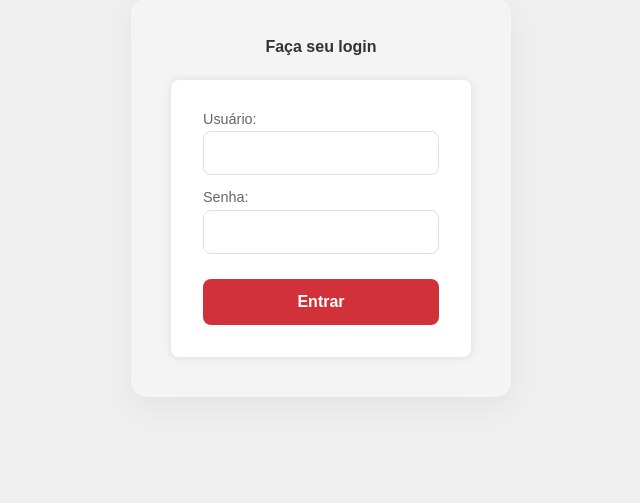
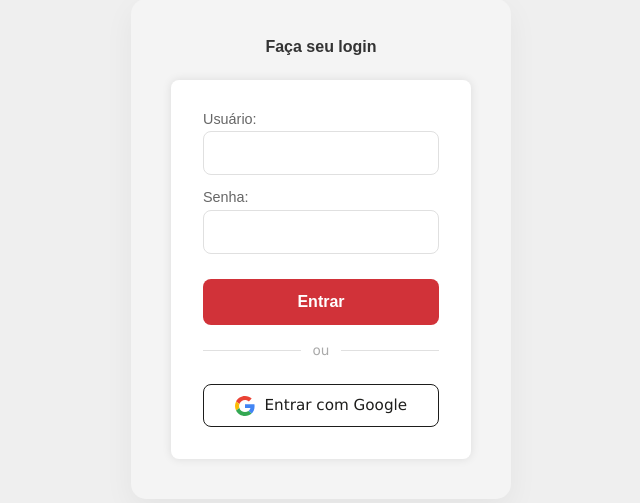
Before and after one commit to oliveiramilena/projeto-integrador-1, a Flask app: page /login in a window 1280 px wide. Shown: the part 141-644 px from the top of the page, without its empty margins (319-959 px from the left). Run offline with Flask 3, Linux system fonts and the light colour scheme.

Commit message:
feat: add social login (google gloud oauth)

```diff
--- a/app/__init__.py
+++ b/app/__init__.py
@@ -2,6 +2,7 @@ from flask import Flask
 from app import controllers
 from app.config import Config
 from app.ext import database, login_manager
+from app.ext import oauth
 import app.models  # noqa: F401
 
 
@@ -10,6 +11,7 @@ def create_app():
     app.config.from_object(Config)
     database.init_app(app)
     login_manager.init_app(app)
+    oauth.init_app(app)
     controllers.init_app(app)
 
     return app
--- a/app/config.py
+++ b/app/config.py
@@ -14,3 +14,5 @@ class Config:
         database=os.getenv("DB_NAME", "pi_database"),
     )
     SECRET_KEY = os.getenv("SECRET_KEY", "secret")
+    GOOGLE_CLIENT_ID = os.getenv("GOOGLE_CLIENT_ID")
+    GOOGLE_CLIENT_SECRET = os.getenv("GOOGLE_CLIENT_SECRET")
--- a/app/controllers/auth.py
+++ b/app/controllers/auth.py
@@ -1,7 +1,9 @@
-from flask import Blueprint, flash, redirect, render_template, request
+from flask import Blueprint, flash, redirect, render_template, request, url_for
 from werkzeug.security import check_password_hash
 from flask_login import login_user, logout_user, login_required
 
+from app.ext.database import db
+from app.ext.oauth import oauth
 from app.models.user import User
 
 auth = Blueprint("auth", __name__)
@@ -35,3 +37,40 @@ def login():
 def logout():
     logout_user()
     return redirect("/")
+
+
+@auth.route("/auth/google")
+def google_login():
+    redirect_uri = url_for("auth.google_callback", _external=True)
+    return oauth.google.authorize_redirect(redirect_uri)
+
+
+@auth.route("/auth/google/callback")
+def google_callback():
+    token = oauth.google.authorize_access_token()
+    userinfo = token.get("userinfo")
+
+    if not userinfo:
+        flash("Não foi possível obter as informações do Google.")
+        return redirect(url_for("auth.login"))
+
+    google_id = userinfo["sub"]
+    email = userinfo["email"]
+    name = userinfo.get("name", email)
+
+    user = User.query.filter_by(google_id=google_id).first()
+
+    if user is None:
+        user = User.query.filter_by(email=email).first()
+        if user is None:
+            user = User()
+            user.name = name  # type: ignore[assignment]
+            user.email = email  # type: ignore[assignment]
+            user.google_id = google_id  # type: ignore[assignment]
+            db.session.add(user)
+        else:
+            user.google_id = google_id
+        db.session.commit()
+
+    login_user(user)
+    return redirect("/")
--- a/app/models/user.py
+++ b/app/models/user.py
@@ -12,7 +12,8 @@ class User(db.Model, UserMixin):
     )
     name = db.Column(db.String(128), nullable=False)
     email = db.Column(db.String(128), unique=True, nullable=False)
-    password = db.Column(db.String(256), nullable=False)
+    password = db.Column(db.String(256), nullable=True)
+    google_id = db.Column(db.String(128), unique=True, nullable=True)
 
     def __repr__(self):
         return f"<User {self.email}>"
--- a/app/static/css/style.css
+++ b/app/static/css/style.css
@@ -254,7 +254,49 @@ input.form-att:focus {
     transition: background 0.3s ease;
 }
 
-/* Header nav (usuário logado) */
+.login-divider {
+    display: flex;
+    align-items: center;
+    gap: 0.75rem;
+    width: 100%;
+    margin: 0.25rem 0;
+    color: #aaa;
+    font-size: 0.85rem;
+}
+
+.login-divider::before,
+.login-divider::after {
+    content: "";
+    flex: 1;
+    height: 1px;
+    background: #e0e0e0;
+}
+
+.btn-google {
+    display: inline-flex;
+    align-items: center;
+    gap: 0.6rem;
+    border: 1.5px solid #1D1D1B;
+    color: #1D1D1B;
+    background: transparent;
+    padding: 0.65rem 1.5rem;
+    border-radius: 8px;
+    font-size: 0.95rem;
+    font-weight: 500;
+    text-decoration: none;
+    cursor: pointer;
+    transition: background 0.2s, border-color 0.2s;
+    width: 100%;
+    justify-content: center;
+    box-sizing: border-box;
+    margin-top: 0.5rem;
+}
+
+.btn-google:hover {
+    background: rgba(221, 221, 221, 0.08);
+    border-color: #bbbbbb;
+}
+
 .header-brand {
     display: flex;
     align-items: center;
--- a/app/templates/login.html
+++ b/app/templates/login.html
@@ -10,6 +10,18 @@
       <input class="form-att" type="password" id="password" name="password" required />
 
       <button class="form-att btn btn-red" type="submit">Entrar</button>
+
+      <div class="login-divider"><span>ou</span></div>
+
+      <a href="{{ url_for('auth.google_login') }}" class="btn-google">
+        <svg xmlns="http://www.w3.org/2000/svg" viewBox="0 0 48 48" width="20" height="20">
+          <path fill="#EA4335" d="M24 9.5c3.54 0 6.71 1.22 9.21 3.6l6.85-6.85C35.9 2.38 30.47 0 24 0 14.62 0 6.51 5.38 2.56 13.22l7.98 6.19C12.43 13.72 17.74 9.5 24 9.5z"/>
+          <path fill="#4285F4" d="M46.98 24.55c0-1.57-.15-3.09-.38-4.55H24v9.02h12.94c-.58 2.96-2.26 5.48-4.78 7.18l7.73 6c4.51-4.18 7.09-10.36 7.09-17.65z"/>
+          <path fill="#FBBC05" d="M10.53 28.59c-.48-1.45-.76-2.99-.76-4.59s.27-3.14.76-4.59l-7.98-6.19C.92 16.46 0 20.12 0 24c0 3.88.92 7.54 2.56 10.78l7.97-6.19z"/>
+          <path fill="#34A853" d="M24 48c6.48 0 11.93-2.13 15.89-5.81l-7.73-6c-2.15 1.45-4.92 2.3-8.16 2.3-6.26 0-11.57-4.22-13.47-9.91l-7.98 6.19C6.51 42.62 14.62 48 24 48z"/>
+        </svg>
+        Entrar com Google
+      </a>
     </form>
   </div>
 </div>
```
Also changed, not shown: app/ext/oauth.py (added, +12 -0 lines), migrations/versions/aaf8790e6592_add_google_id_to_users_and_make_.py (added, +40 -0 lines), requirements.txt (+18 -8 lines).
